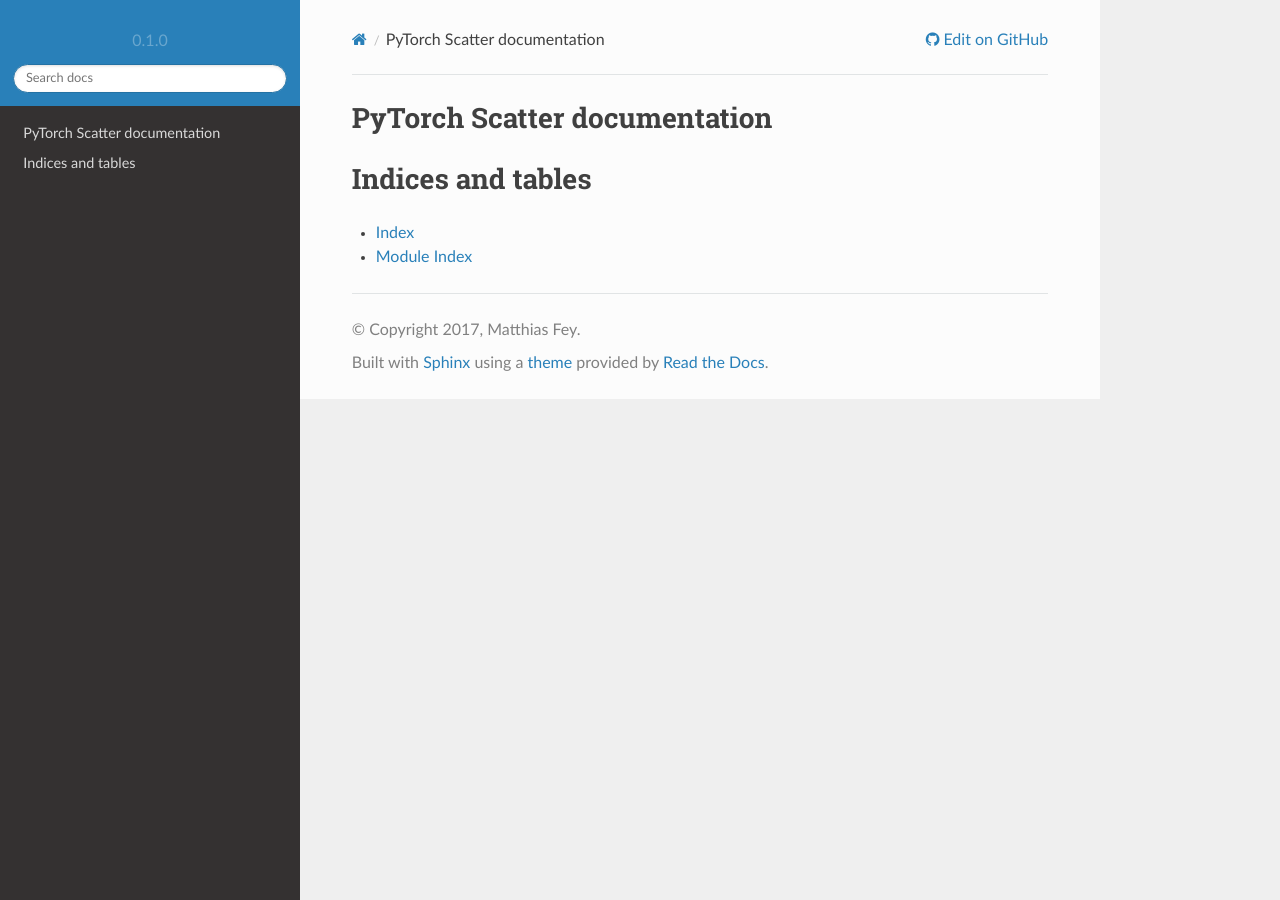
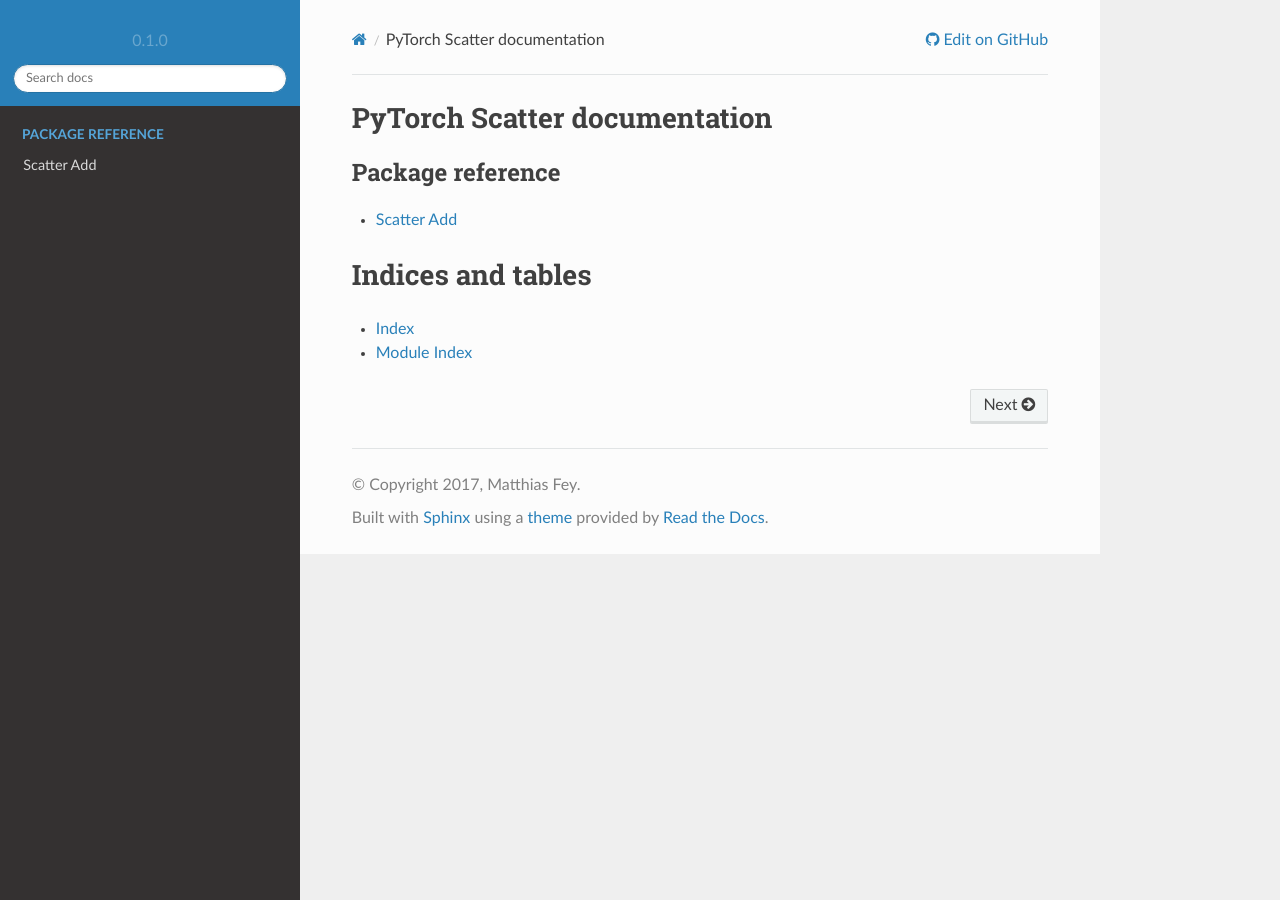
Before and after one commit to rusty1s/pytorch_scatter, a Sphinx documentation site: the page built from docs/source/index.rst, in a window 1280 px wide. Built offline with Sphinx 7.4.7 and the Read the Docs theme 2.0.0, drawn with Linux system fonts in a browser that asks for light colours.

Commit message:
scatter add doc

```diff
--- /dev/null
+++ b/docs/source/functions/add.rst
@@ -0,0 +1,7 @@
+Scatter Add
+===========
+
+.. automodule:: torch_scatter
+
+.. autofunction:: scatter_add_
+.. autofunction:: scatter_add
--- a/docs/source/index.rst
+++ b/docs/source/index.rst
@@ -6,7 +6,9 @@
 .. toctree::
    :glob:
    :maxdepth: 1
-   :caption: PackageReference
+   :caption: Package reference
+
+   functions/*
 
 Indices and tables
 ==================
```
Also changed, not shown: 1 other file.
